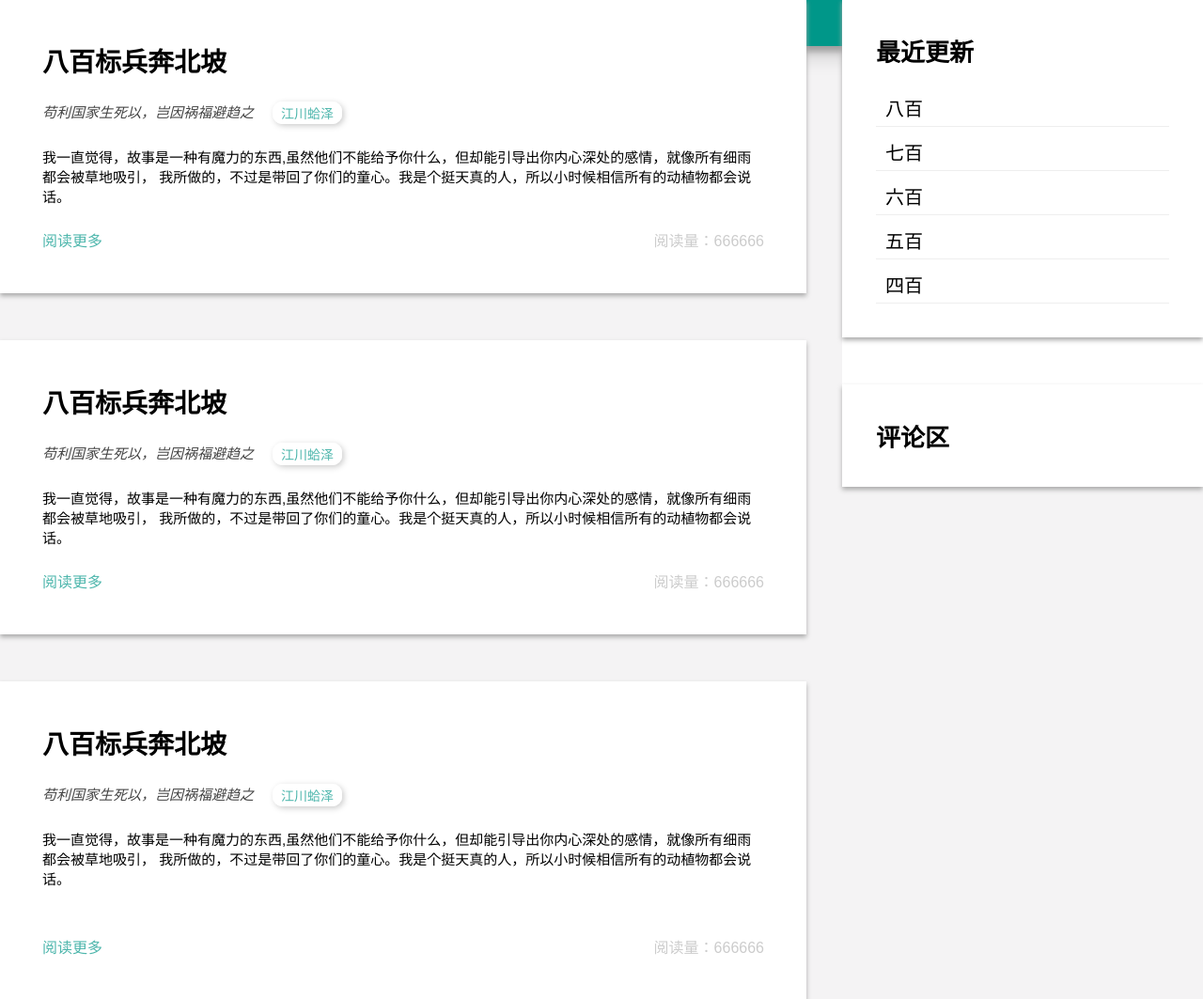
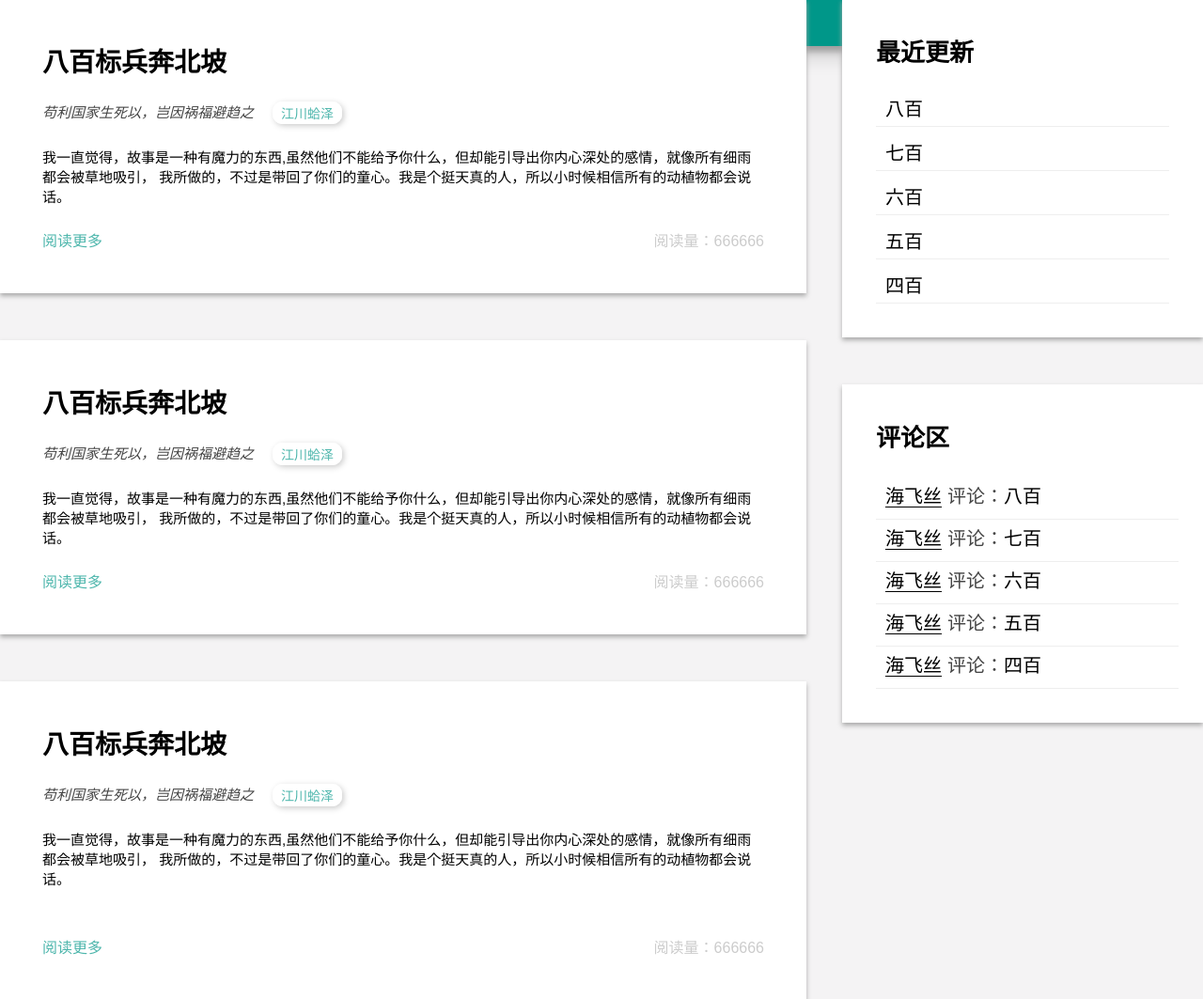
Before and after one commit to knowncold/Tipo, a Flask app: page / in a window 1280 px wide. Shown: the part 256-1319 px from the top of the page at 94% size. Run offline with Flask 2, Linux system fonts and the light colour scheme.

Commit message:
add comment

```diff
--- a/app/static/css/index.css
+++ b/app/static/css/index.css
@@ -127,15 +127,15 @@ img {
     float: right;
     width: 30%;
     margin-top: -50px;
-    background-color: #fff;
 }
 .recent {
     padding: 36px;
     box-shadow: 0 3px 5px #aaa;
     font-size: 26px;
     font-weight: bold;
+    background-color: #fff;
 }
-.recent p {
+.recent p, .comment p {
     padding: 0 10px;
     margin-top: 10px;
     line-height: 36px;
@@ -145,9 +145,25 @@ img {
     border-bottom: 1px solid #eee;
 }
 .comment {
+    background-color: #fff;
     margin-top: 50px;
     padding: 36px;
     box-shadow: 0 3px 5px #aaa;
     font-size: 26px;
     font-weight: bold;
 }
+.author {
+    border-bottom: 1px solid #000;
+    font-size: 20px;
+    font-weight: 100;
+}
+.com {
+    margin-left: 6px;
+    font-size: 20px;
+    font-weight: 100;
+    color: #444
+}
+.tosay {
+    font-size: 20px;
+    font-weight: 100;
+}
--- a/app/templates/index.html
+++ b/app/templates/index.html
@@ -56,6 +56,23 @@
                 </div>
                 <div class="comment">
                     <span>评论区</span>
+                    <div style="margin-top: 26px">
+                        <div style="border-bottom: 1px solid #eee;width: 100%;padding-bottom: 4px;padding-left: 10px;height: 40px;line-height: 40px">
+                            <span class="author">海飞丝</span><span class="com">评论：</span><span class="tosay">八百</span>
+                        </div>
+                        <div style="border-bottom: 1px solid #eee;width: 100%;padding-bottom: 4px;padding-left: 10px;height: 40px;line-height: 40px">
+                            <span class="author">海飞丝</span><span class="com">评论：</span><span class="tosay">七百</span>
+                        </div>
+                        <div style="border-bottom: 1px solid #eee;width: 100%;padding-bottom: 4px;padding-left: 10px;height: 40px;line-height: 40px">
+                            <span class="author">海飞丝</span><span class="com">评论：</span><span class="tosay">六百</span>
+                        </div>
+                        <div style="border-bottom: 1px solid #eee;width: 100%;padding-bottom: 4px;padding-left: 10px;height: 40px;line-height: 40px">
+                            <span class="author">海飞丝</span><span class="com">评论：</span><span class="tosay">五百</span>
+                        </div>
+                        <div style="border-bottom: 1px solid #eee;width: 100%;padding-bottom: 4px;padding-left: 10px;height: 40px;line-height: 40px">
+                            <span class="author">海飞丝</span><span class="com">评论：</span><span class="tosay">四百</span>
+                        </div>
+                    </div>
                 </div>
             </div>
             <div class="blog_left" style="margin-top: 50px;">
```
